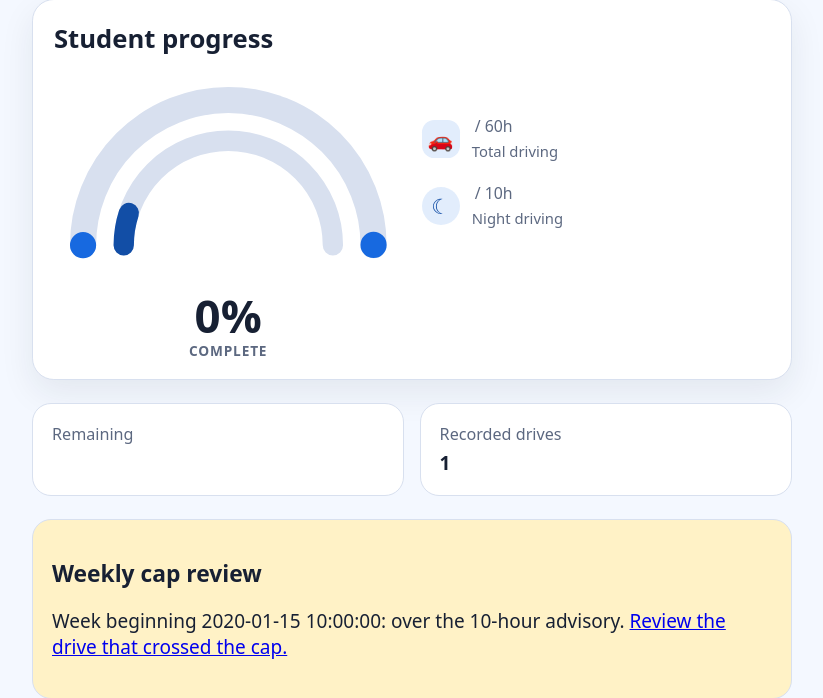
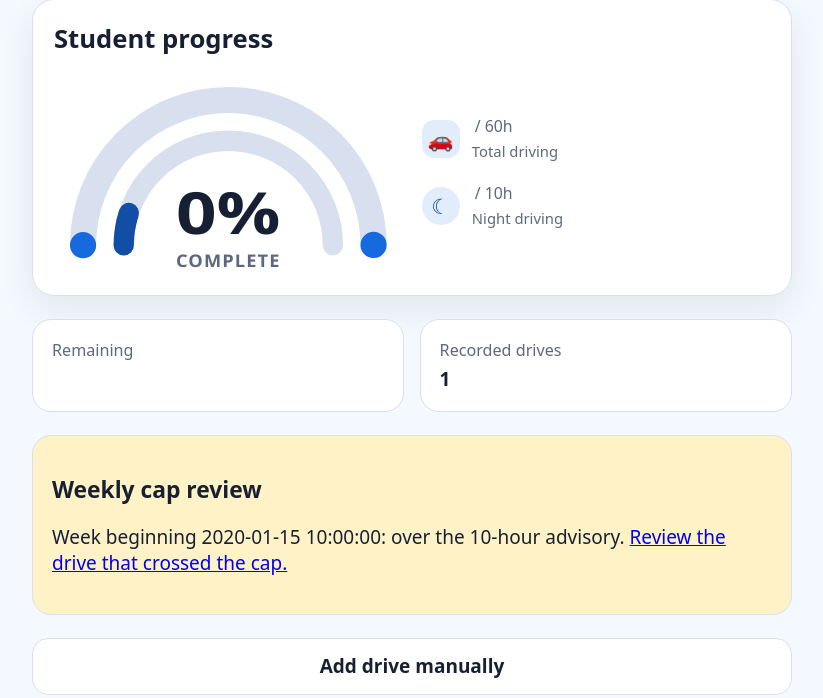
Before and after one commit to ahernsean/driving-record, a Python web app: template driving_log/templates/dashboard.html in a window 1280 px wide. Shown: the part 140-838 px from the top of the page, without its empty margins (228-1051 px from the left). Run offline with Jinja, Linux system fonts and the light colour scheme; the template is opened without the code that fills it: most values are stand-ins (such as "Sample title", 1, 10 or a date in 2020).

Commit message:
Center progress label within clear arc space

```diff
--- a/driving_log/static/app.css
+++ b/driving_log/static/app.css
@@ -65,13 +65,10 @@ h2 { font-size: 1.2rem; }
   stroke-dasharray: var(--night-progress) 100;
   stroke: color-mix(in srgb, var(--accent) 68%, #08162b);
 }
-.progress-percent {
-  display: grid; align-self: start; justify-items: center; line-height: 1;
-}
-.progress-percent strong { font-size: clamp(1.5rem, 7vw, 2.4rem); }
-.progress-percent span {
-  margin-top: .3rem; color: var(--muted); font-size: .72rem; font-weight: 700;
-  text-transform: uppercase; letter-spacing: .06em;
+.progress-label { font-family: inherit; text-rendering: geometricPrecision; }
+.progress-percent-value { fill: var(--text); font-size: 40px; font-weight: 800; }
+.progress-percent-caption {
+  fill: var(--muted); font-size: 12px; font-weight: 700; letter-spacing: .06em;
 }
 .progress-details { display: grid; gap: 1rem; }
 .progress-details article {
--- a/driving_log/templates/dashboard.html
+++ b/driving_log/templates/dashboard.html
@@ -1,9 +1,10 @@
 {% extends "base.html" %}
 {% block content %}
+  {% set rounded_percent = (totals.total_minutes / 36 + 0.5) | int %}
   {% if totals.total_minutes < 3600 %}
-    {% set total_percent = [99, (totals.total_minutes / 36 + 0.5) | int] | min %}
+    {% set total_percent = [99, rounded_percent] | min %}
   {% else %}
-    {% set total_percent = 100 %}
+    {% set total_percent = rounded_percent %}
   {% endif %}
   {% if live %}
     <a class="live-banner" href="/live">
@@ -24,6 +25,10 @@
           <path fill="none" class="progress-arc progress-arc-total" pathLength="100" d="M 20 120 A 100 100 0 0 1 220 120"></path>
           <path fill="none" class="progress-track progress-track-night" pathLength="100" d="M 48 120 A 72 72 0 0 1 192 120"></path>
           <path fill="none" class="progress-arc progress-arc-night" pathLength="100" d="M 48 120 A 72 72 0 0 1 192 120"></path>
+          <g class="progress-label" aria-hidden="true">
+            <text class="progress-percent-value" x="120" y="112" text-anchor="middle" textLength="72" lengthAdjust="spacingAndGlyphs">{{ total_percent }}%</text>
+            <text class="progress-percent-caption" x="120" y="135" text-anchor="middle" textLength="72" lengthAdjust="spacingAndGlyphs">COMPLETE</text>
+          </g>
         </svg>
       </div>
       <div class="progress-details">
@@ -41,10 +46,6 @@
             <span>Night driving</span>
           </div>
         </article>
-      </div>
-      <div class="progress-percent">
-        <strong>{{ total_percent }}%</strong>
-        <span>complete</span>
       </div>
     </div>
   </section>
```
Also changed, not shown: tests/test_browser.py (+31 -5 lines), tests/test_web.py (+12 -5 lines).
